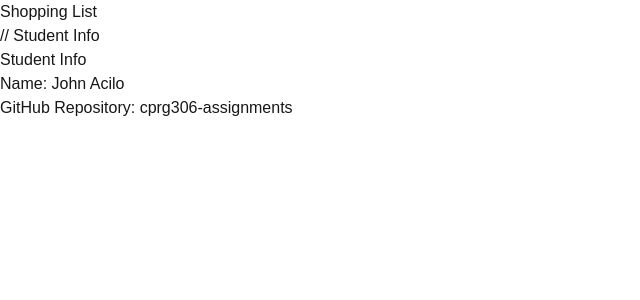
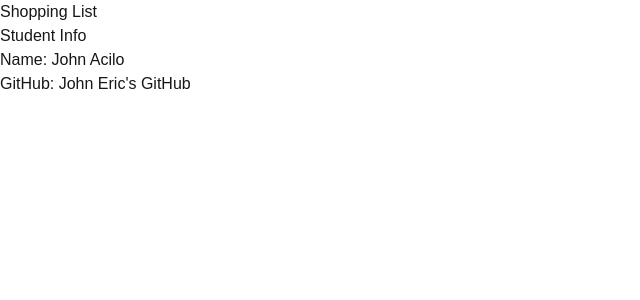
Before and after one commit to eAxqui/cprg306-assignments, a Next.js app: page /week-2 in a window 1280 px wide. Shown: the top 300 px of the page, without its empty margins (0-640 px from the left). Built offline with nearby package versions, Linux system fonts and the light colour scheme.

Commit message:
typography updates

```diff
--- a/app/week-2/page.js
+++ b/app/week-2/page.js
@@ -7,7 +7,6 @@
 <main>
     <h1>Shopping List</h1>
 
-    // Student Info
     <StudentInfo />
 </main>
 );
--- a/app/week-2/student-info.js
+++ b/app/week-2/student-info.js
@@ -6,13 +6,11 @@
       <h2>Student Info</h2>
       <p>Name: John Acilo</p>
       <p>
-        GitHub Repository:{" "}
+        GitHub:{" "}
         <Link
           href="https://github.com/eAxqui"
-          target="_blank"
-          rel="noopener noreferrer"
         >
-          cprg306-assignments
+        John Eric's GitHub
         </Link>
       </p>
     </section>
```
